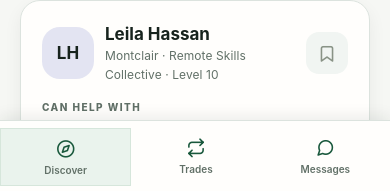
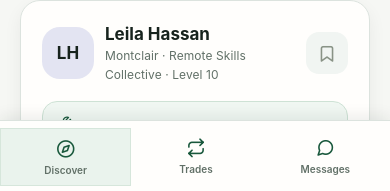
Before and after one commit to eroleric/communitybuilder, a React Native app: screen / in a window 390 px wide. Shown: the part 650-841 px from the top of the page. Built offline with nearby package versions, Linux system fonts and the light colour scheme.

Commit message:
Clarify offered and requested help sections

```diff
--- a/src/CommonHands.tsx
+++ b/src/CommonHands.tsx
@@ -1247,17 +1247,11 @@ function Workspace() {
                       karma does not certify workmanship.
                     </Text>
                   </View>
-                  <View
-                    style={[
-                      s.note,
-                      {
-                        flexDirection: "column",
-                        alignItems: "stretch",
-                        gap: 14,
-                      },
-                    ]}
-                  >
+                  <View style={[s.capabilitySection, { gap: 14 }]}>
+                    <View style={s.sectionHeader}>
+                      <Icon name="tool" size={17} color={C.green} />
                       <Text style={s.h3}>Can help with</Text>
+                    </View>
                     <View style={s.wrap}>
                       {member.offers.map((x) => (
                         <View key={x} style={s.serviceTag}>
@@ -1278,13 +1272,18 @@ function Workspace() {
                     <Text style={s.h3}>Working style</Text>
                     <Text style={s.body}>{member.workingStyle}</Text>
                   </View>
+                  <View style={s.requestSection}>
+                    <View style={s.sectionHeader}>
+                      <Icon name="search" size={17} color="#805D2A" />
                       <Text style={s.h3}>Could use help with</Text>
+                    </View>
                     <View style={s.wrap}>
                       {member.wants.map((x) => (
-                      <View key={x} style={s.chip}>
-                        <Text style={s.chipText}>{x}</Text>
+                        <View key={x} style={s.needTag}>
+                          <Text style={s.needTagText}>{x}</Text>
                         </View>
                       ))}
+                    </View>
                   </View>
                   <Text style={s.h3}>An exchange I’d consider</Text>
                   {member.exchangeIdeas.map((x) => (
--- a/src/NeighborDiscovery.tsx
+++ b/src/NeighborDiscovery.tsx
@@ -270,8 +270,13 @@ export function NeighborDiscovery({
                   />
                 </Pressable>
               </View>
-              <View style={{ gap: 8 }}>
-                <Text style={s.eyebrow}>CAN HELP WITH</Text>
+              <View style={s.capabilitySection}>
+                <View style={s.sectionHeader}>
+                  <Icon name="tool" size={15} color={C.green} />
+                  <Text style={[s.eyebrow, s.capabilityEyebrow]}>
+                    CAN HELP WITH
+                  </Text>
+                </View>
                 <View style={s.wrap}>
                   {reachableOffers(m).map((offer) => (
                     <View style={s.serviceTag} key={offer}>
@@ -283,8 +288,13 @@ export function NeighborDiscovery({
                   ))}
                 </View>
               </View>
-              <View style={{ gap: 8 }}>
-                <Text style={s.eyebrow}>COULD USE HELP WITH</Text>
+              <View style={s.requestSection}>
+                <View style={s.sectionHeader}>
+                  <Icon name="search" size={15} color="#805D2A" />
+                  <Text style={[s.eyebrow, s.requestEyebrow]}>
+                    COULD USE HELP WITH
+                  </Text>
+                </View>
                 <View style={s.wrap}>
                   {m.wants.map((wanted) => (
                     <View style={s.needTag} key={wanted}>
--- a/src/ui.tsx
+++ b/src/ui.tsx
@@ -339,17 +339,44 @@ export const s = StyleSheet.create({
     fontWeight: "700",
     flexShrink: 1,
   },
+  capabilitySection: {
+    gap: 10,
+    padding: 14,
+    borderRadius: 15,
+    backgroundColor: "#F0F7F2",
+    borderWidth: 1,
+    borderColor: "#CEE2D5",
+  },
+  requestSection: {
+    gap: 10,
+    padding: 14,
+    borderRadius: 15,
+    backgroundColor: "#FBF6EC",
+    borderWidth: 1,
+    borderColor: "#E8D9BC",
+  },
+  sectionHeader: {
+    flexDirection: "row",
+    alignItems: "center",
+    gap: 8,
+  },
+  capabilityEyebrow: {
+    color: C.green,
+  },
+  requestEyebrow: {
+    color: "#805D2A",
+  },
   needTag: {
     maxWidth: "100%",
     paddingHorizontal: 11,
     paddingVertical: 7,
     borderRadius: 999,
-    backgroundColor: "#F8F9F7",
+    backgroundColor: "#FFFDFC",
     borderWidth: 1,
-    borderColor: C.line,
+    borderColor: "#E5D5B7",
   },
   needTagText: {
-    color: C.muted,
+    color: "#75582E",
     fontSize: 12,
     fontWeight: "600",
     flexShrink: 1,
```
Lines whose indentation alone changed are shown as unchanged.
